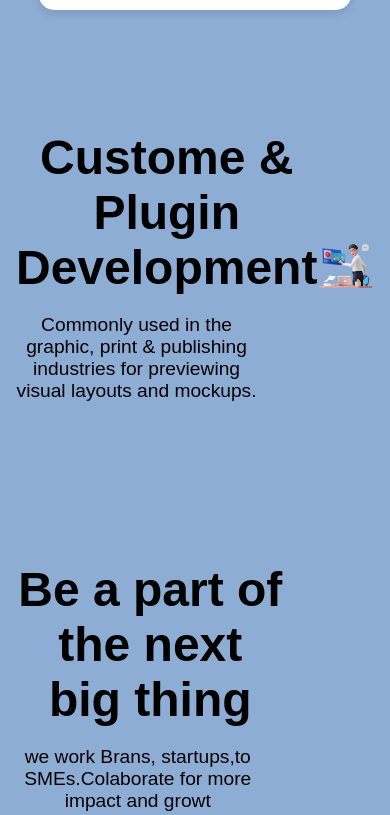
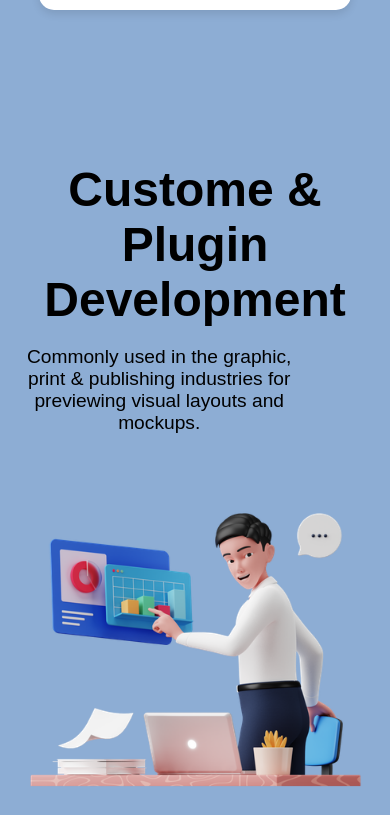
Before and after one commit to gusgarcia2315/parcial_web, a plain HTML site: page index.html in a window 390 px wide. Shown: the part 2506-3321 px from the top of the page. Drawn offline with Linux system fonts and the light colour scheme.

Commit message:
Add files via upload

```diff
--- a/styles.css
+++ b/styles.css
@@ -374,6 +374,11 @@ footer {
         align-items: center;
         text-align: center;
     }
+    .custom .container{
+        flex-direction: column;
+        align-items: center;
+        padding: 2rem 1rem;
+    }
     .custom-text {
         max-width: 100%;
         padding-right: 0;
```
